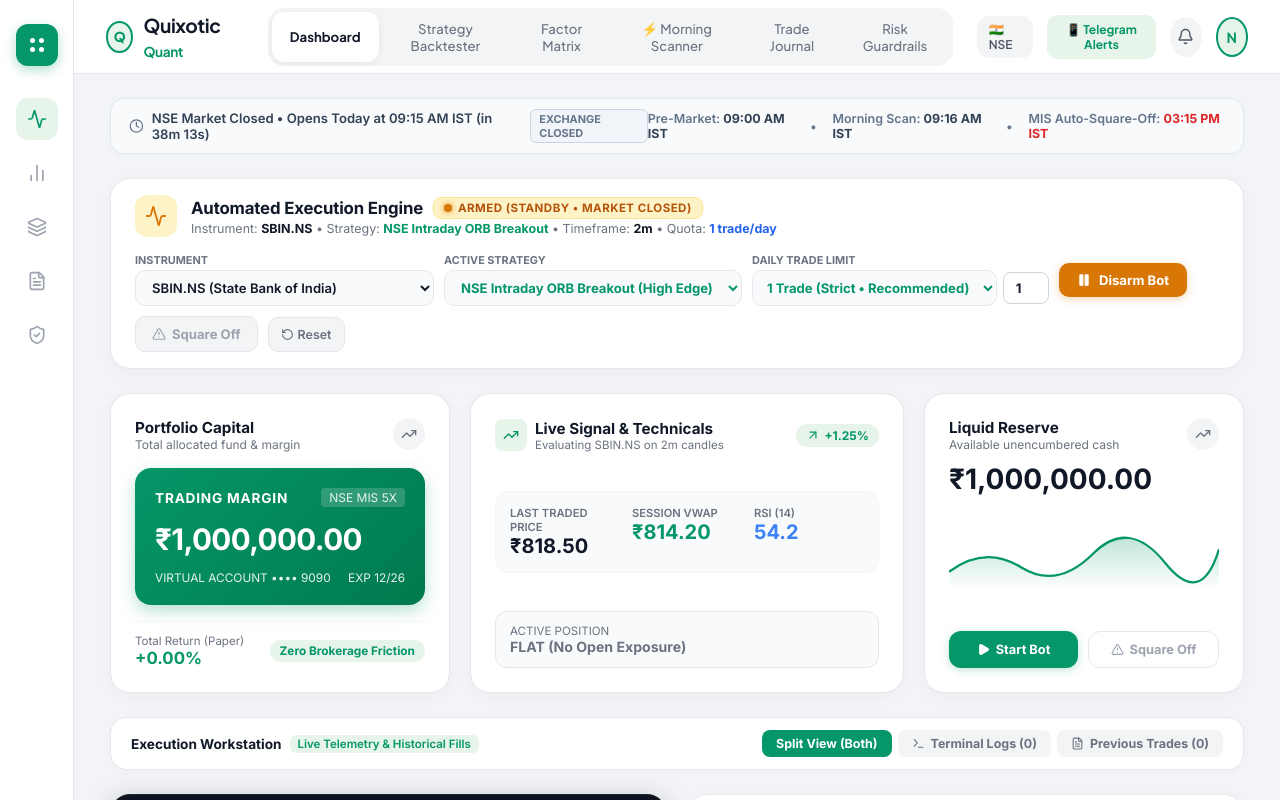
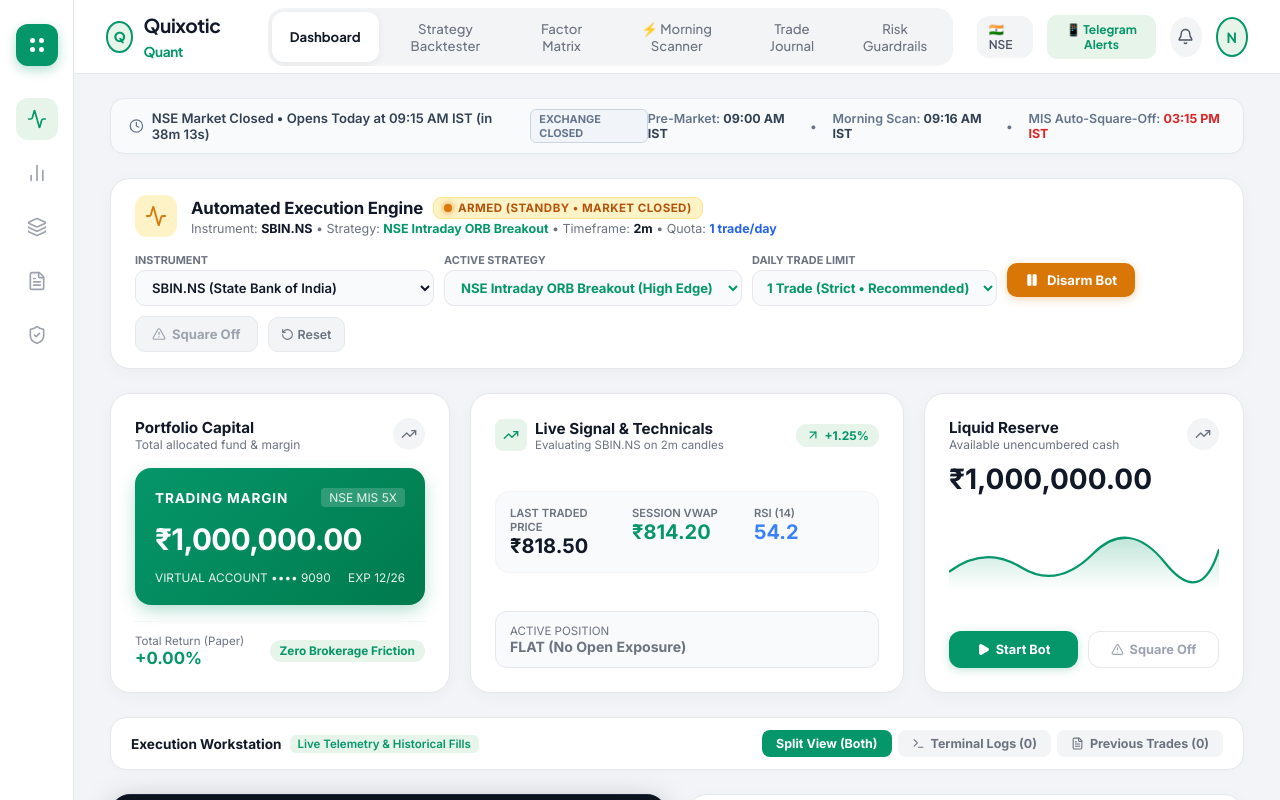
Before and after one commit to iNaitik/algorithmic_trading, a React app in the folder frontend/: page / in a window 1280 px wide. Shown: the top 800 px of the page. Built offline with nearby package versions, Linux system fonts and the light colour scheme; no server answers; the HTML template or start-up script is replaced by a standard one.

Commit message:
Remove custom number input box, keep clean dropdown for Daily Trade Limit

```diff
--- a/frontend/src/components/LiveBotDashboard.jsx
+++ b/frontend/src/components/LiveBotDashboard.jsx
@@ -567,7 +567,6 @@ export default function LiveBotDashboard({
           {/* Daily Quota / Max Trades Per Stock */}
           <div style={{ display: 'flex', flexDirection: 'column', gap: '3px' }}>
             <span style={{ fontSize: '0.68rem', color: '#6b7280', fontWeight: '700', textTransform: 'uppercase' }}>Daily Trade Limit</span>
-            <div style={{ display: 'flex', alignItems: 'center', gap: '6px' }}>
             <select
               value={maxTradesPerSymbol}
               onChange={(e) => {
@@ -594,40 +593,6 @@ export default function LiveBotDashboard({
               <option value={5}>5 Trades / Stock</option>
               <option value={0}>Unlimited (0 - No Lock)</option>
             </select>
-
-              <input
-                type="number"
-                min="0"
-                max="20"
-                value={maxTradesPerSymbol}
-                onChange={(e) => {
-                  const val = Math.max(0, parseInt(e.target.value || "0", 10));
-                  userSelectedQuotaRef.current = true;
-                  setMaxTradesPerSymbol(val);
-                }}
-                onBlur={() => {
-                  handleControl("UPDATE_QUOTA", symbol, strategy, maxTradesPerSymbol);
-                }}
-                onKeyDown={(e) => {
-                  if (e.key === 'Enter') {
-                    handleControl("UPDATE_QUOTA", symbol, strategy, maxTradesPerSymbol);
-                  }
-                }}
-                title="Type custom maximum trades per stock per day (0 = Unlimited)"
-                style={{
-                  width: '46px',
-                  padding: '7px 4px',
-                  textAlign: 'center',
-                  backgroundColor: '#ffffff',
-                  border: '1px solid #d1d5db',
-                  borderRadius: '8px',
-                  fontSize: '0.82rem',
-                  fontWeight: '700',
-                  color: '#111827',
-                  outline: 'none'
-                }}
-              />
-            </div>
           </div>
 
           {/* DYNAMIC PLAY / PAUSE TOGGLE BUTTON */}
```
Also changed, not shown: 3 other files (tests, documents, lock files or other folders). Lines whose indentation alone changed are shown as unchanged.
